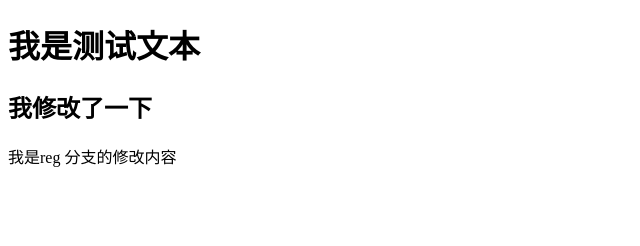
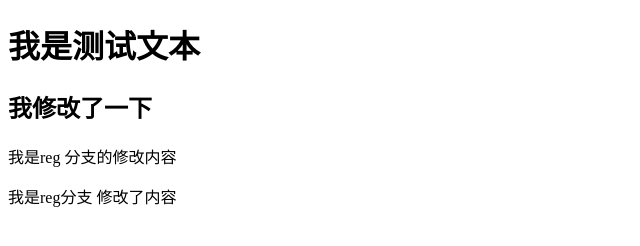
Before and after one commit to cynthia-qin/pro_01, a plain HTML site: page index.html in a window 1280 px wide. Shown: the whole page, without its empty margins (0-640 px from the left). Drawn offline with Linux system fonts and the light colour scheme.

Commit message:
修改了reg分支的register.html

```diff
--- a/index.html
+++ b/index.html
@@ -10,5 +10,6 @@
     <h1>我是测试文本</h1>
     <h2>我修改了一下</h2>
     <p>我是reg 分支的修改内容</p>
+    <p>我是reg分支 修改了内容</p>
 </body>
 </html>
```
